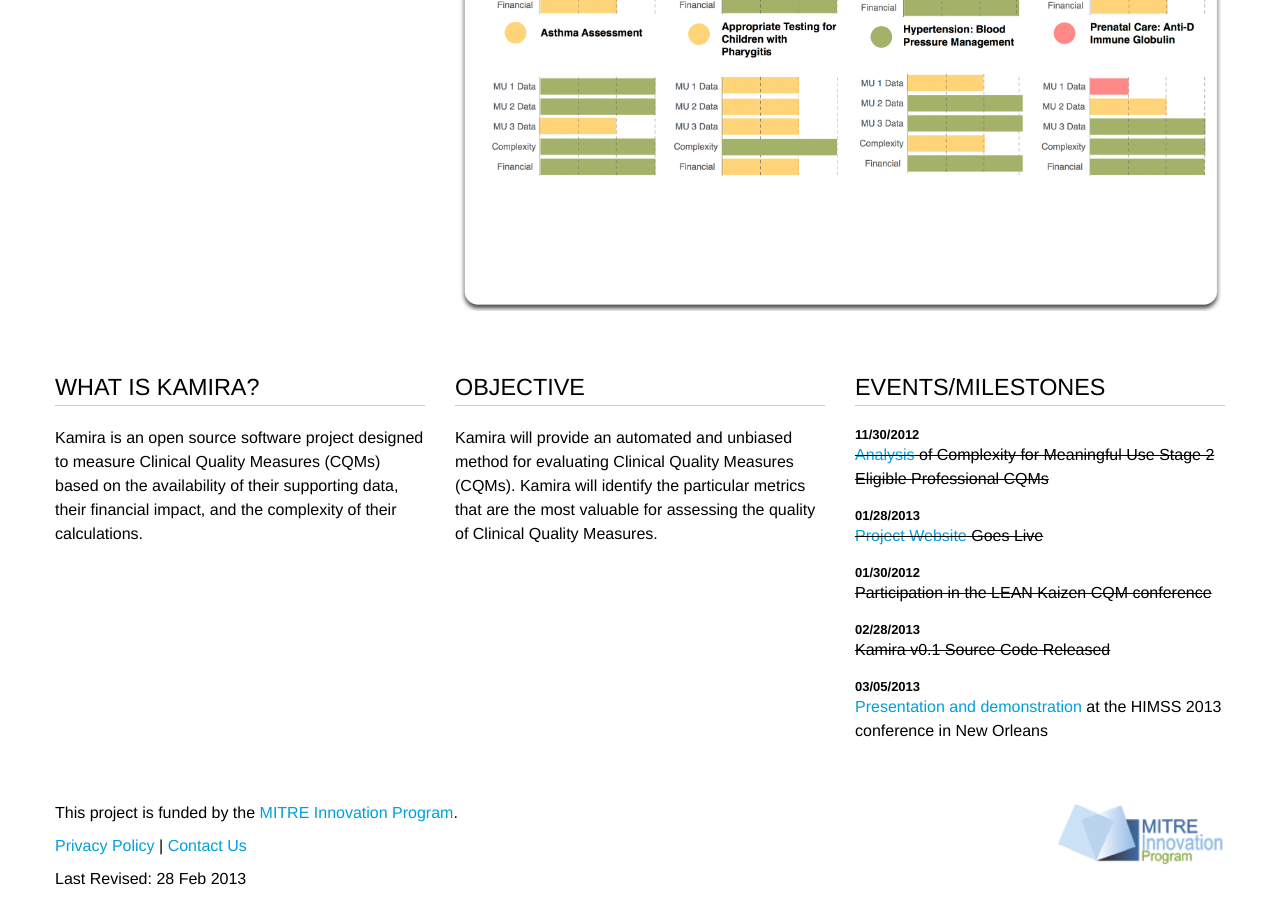
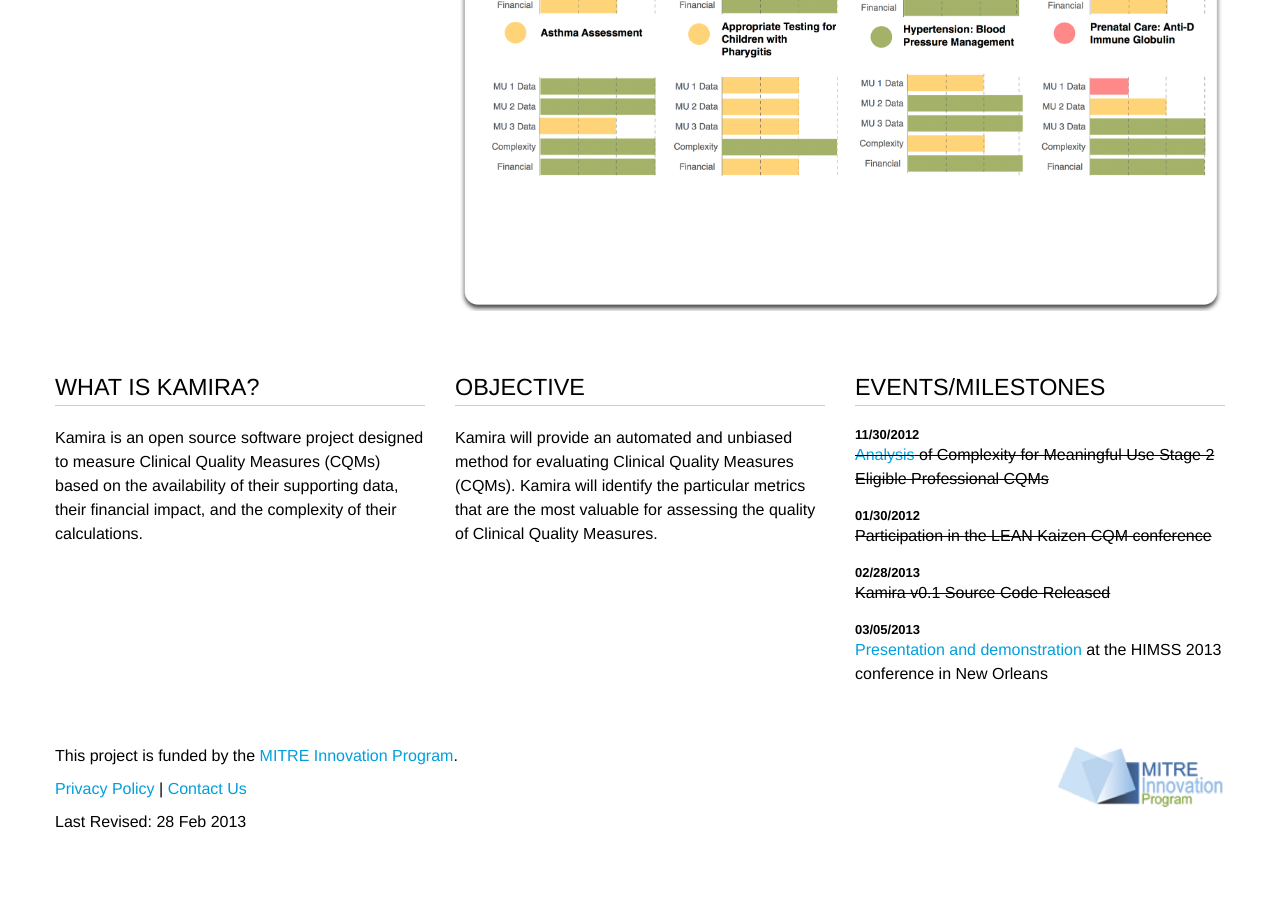
Before and after one commit to projectkamira/kamira, a Jekyll site: the page built from index.html, in a window 1280 px wide and 900 px high, scrolled down 866 px. Built offline with Jekyll 4.4.1, drawn with Linux system fonts in a browser that asks for light colours; Markdown is read by kramdown in place of the engine named in the settings; after the commit the page ends 1709 px from its top, so only the background shows below that.

Commit message:
Refined the activies/events list

```diff
--- a/index.html
+++ b/index.html
@@ -42,8 +42,6 @@ title: Home
     <dl>
       <dt>11/30/2012 </dt>
       <dd><strike><a href="docs/kamira_overview_01142013.pdf">Analysis</a> of Complexity for Meaningful Use Stage 2 Eligible Professional CQMs</strike></dd>
-      <dt>01/28/2013 </dt>
-      <dd><strike><a href="http://projectkamira.org/">Project Website</a> Goes Live</strike></dd>
       <dt>01/30/2012</dt>
       <dd><strike>Participation in the LEAN Kaizen CQM conference</strike></dd>
       <dt>02/28/2013</dt>
```
